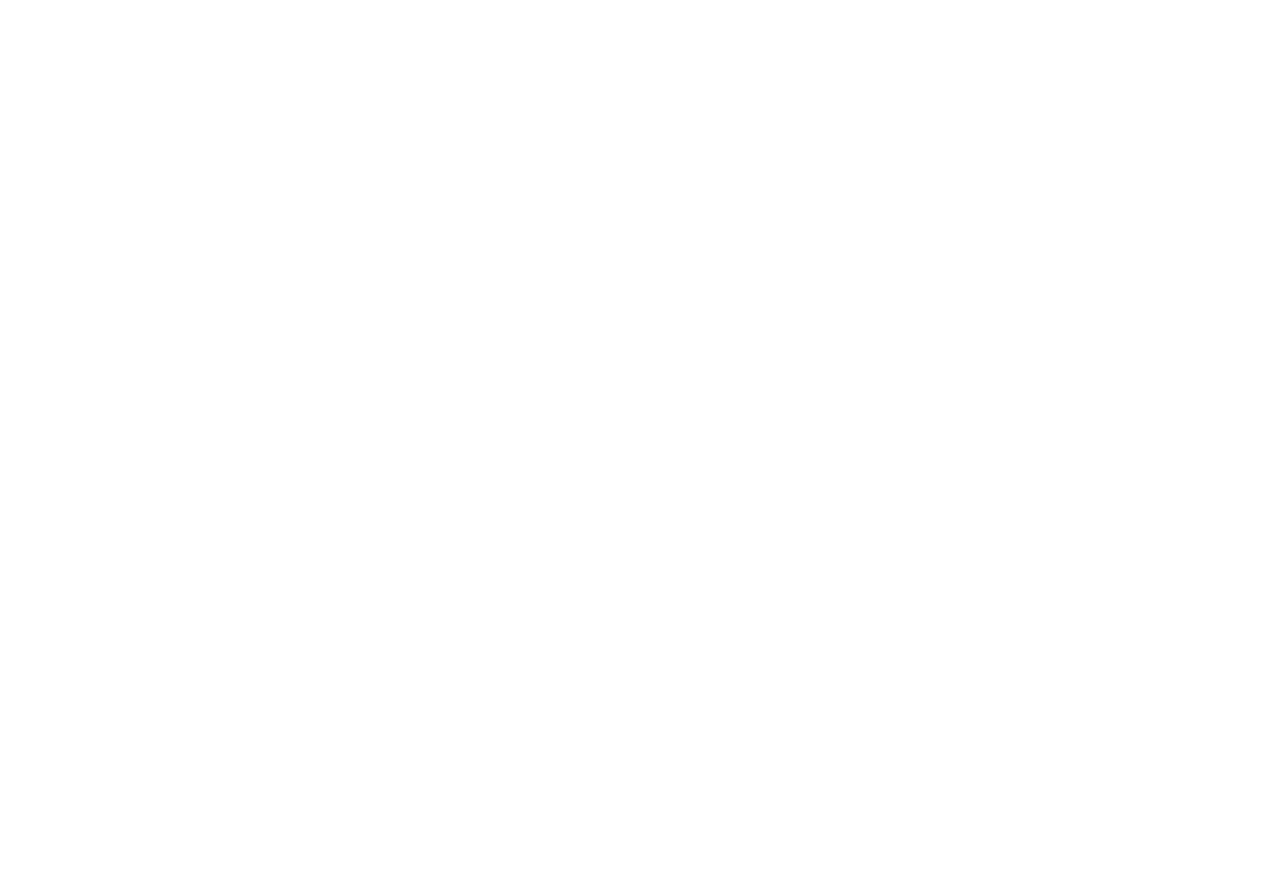
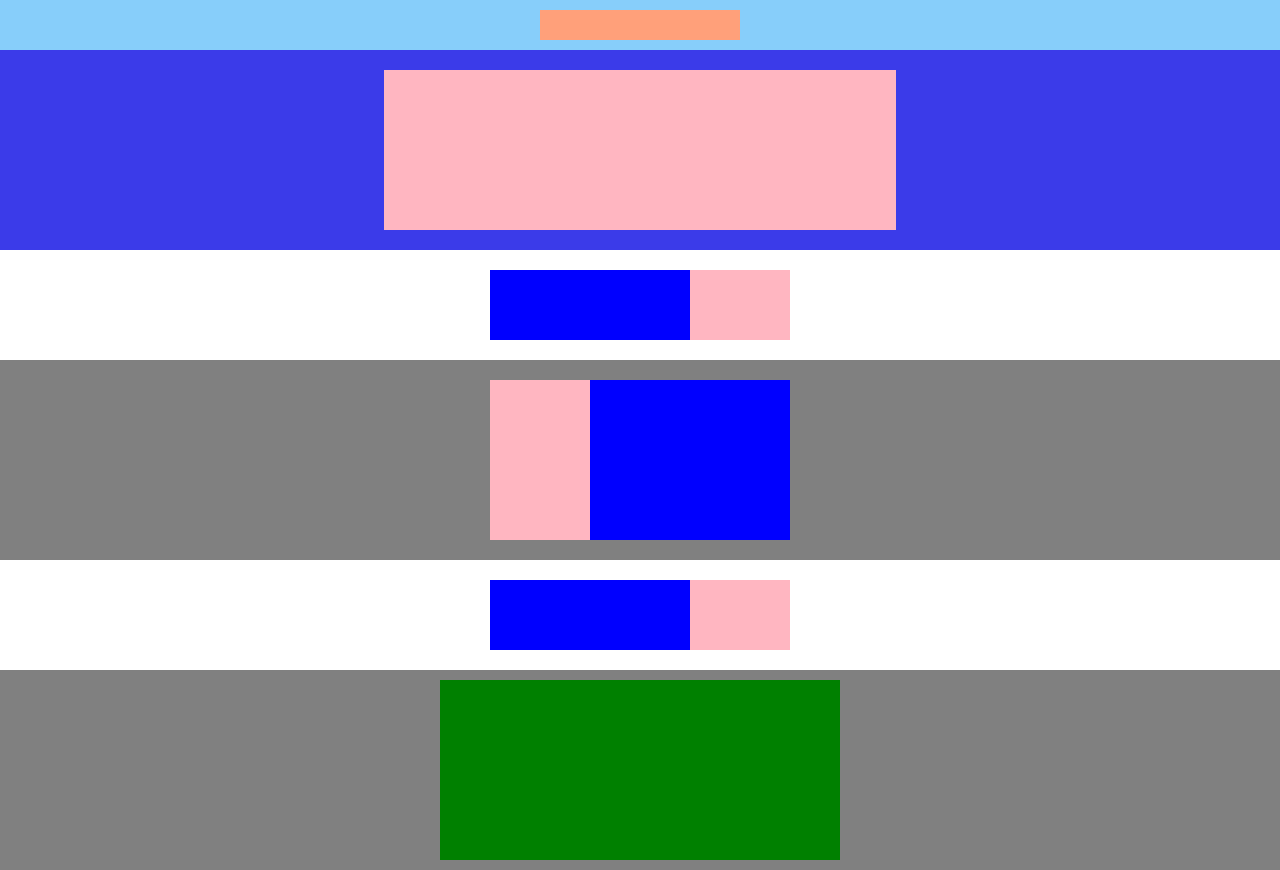
Before and after one commit to Carminelm/htmlcss-struttura-discord, a plain HTML site: page index.html in a window 1280 px wide. Before the commit the page ends 800 px from the top, so only its background shows below. Drawn offline with Linux system fonts and the light colour scheme.

Commit message:
css main

```diff
--- a/style.css
+++ b/style.css
@@ -4,8 +4,83 @@
     box-sizing: border-box;
 }
 
-.logo{
-    background-color: blue;
-    width: 10%;
+.boxeder{
+    background-color: lightskyblue;
+    width: 100%;
+    height: 50px;
+    display: flex;
+    margin: auto;
+}
+
+.boxlogo{
+    background-color: lightsalmon;
+    width: 200px;
+    min-height: 30px;
+    display: flex;
+    margin: 10px auto;
 
 }
+
+.boxheder{
+    min-height: 200px;
+    background-color: rgb(59, 59, 233);
+    display: flex;
+    width: 100%;
+}
+
+.secondbox{
+    background-color: lightpink;
+    min-height: 70px;
+    width: 40%;
+    display: flex;
+    margin: 20px auto;
+}
+
+
+.bow{
+    background-color: aliceblue;
+    min-height: 200px;
+    width: 100%;
+    display: flex;
+}
+
+.main1{
+    display: flex;
+    justify-content: center;
+    margin: 20px auto;
+}
+
+.boxb{
+    background-color: blue;
+    min-height: 70px;
+    width: 200px;
+}
+
+.boxp{
+    background-color: lightpink;
+    min-height: 70px;
+    width: 100px;
+}
+
+.boxg{
+    background-color: gray;
+    min-height: 200px;
+    width: 100%;
+    display: flex;
+}
+
+.footbox{
+    min-height: 200px;
+    background-color: grey;
+    display: flex;
+    width: 100%;
+}
+
+.bigbox{
+    width: 400px;
+    min-height: 80px;
+    display: flex;
+    margin: 10px auto;
+    background-color: green;
+
+}
```
